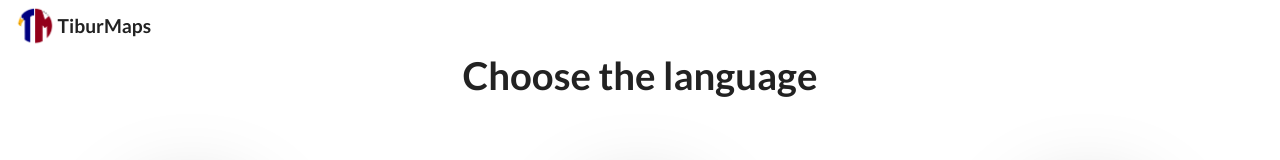
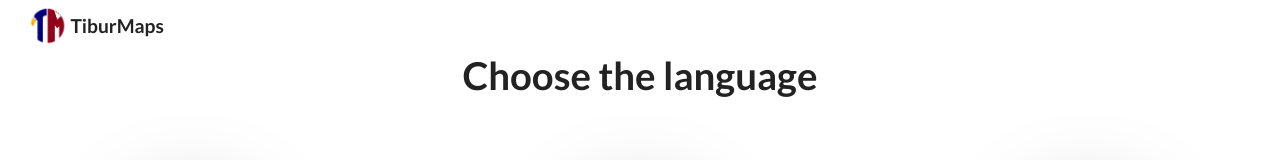
Before and after one commit to Dan2194/TiburMaps, a website: page public/index.html in a window 1280 px wide. Shown: the top 160 px of the page. Drawn offline with Linux system fonts and the light colour scheme.

Commit message:
header sistemato

```diff
--- a/public/css/header.css
+++ b/public/css/header.css
@@ -3,7 +3,6 @@
   width: 100%;
   display: inline-flex;
   justify-content: space-between;
-  padding-left: 2vw;
 }
 
 .logo {
@@ -11,6 +10,7 @@
   align-items: center;
   font-weight: 700;
   font-size: 1.5vw;
+  margin-left: 2vw;
 }
 
 .logoImage {
--- a/public/index.html
+++ b/public/index.html
@@ -12,7 +12,7 @@
 <body style="height:100%;">
 
 <div class="container">
-  <div class="Header" style="align-items: start; padding-left: 2vw;">
+  <div class="Header" style="align-items: start;">
     <div class="logo">
       <img class="logoImage" src="img/logo/logo.png" alt="Logo">
       <p style="margin:0; font-size:1.5vw;">TiburMaps</p>
```
